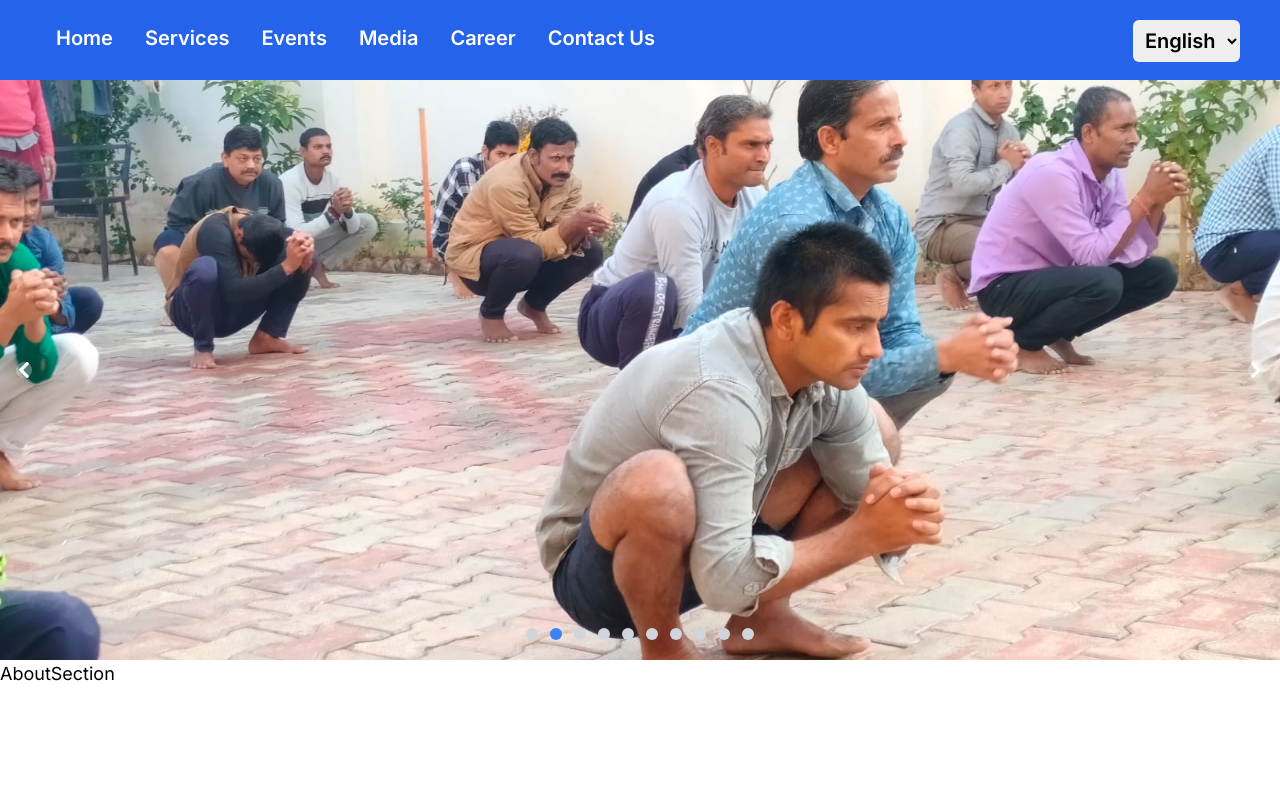
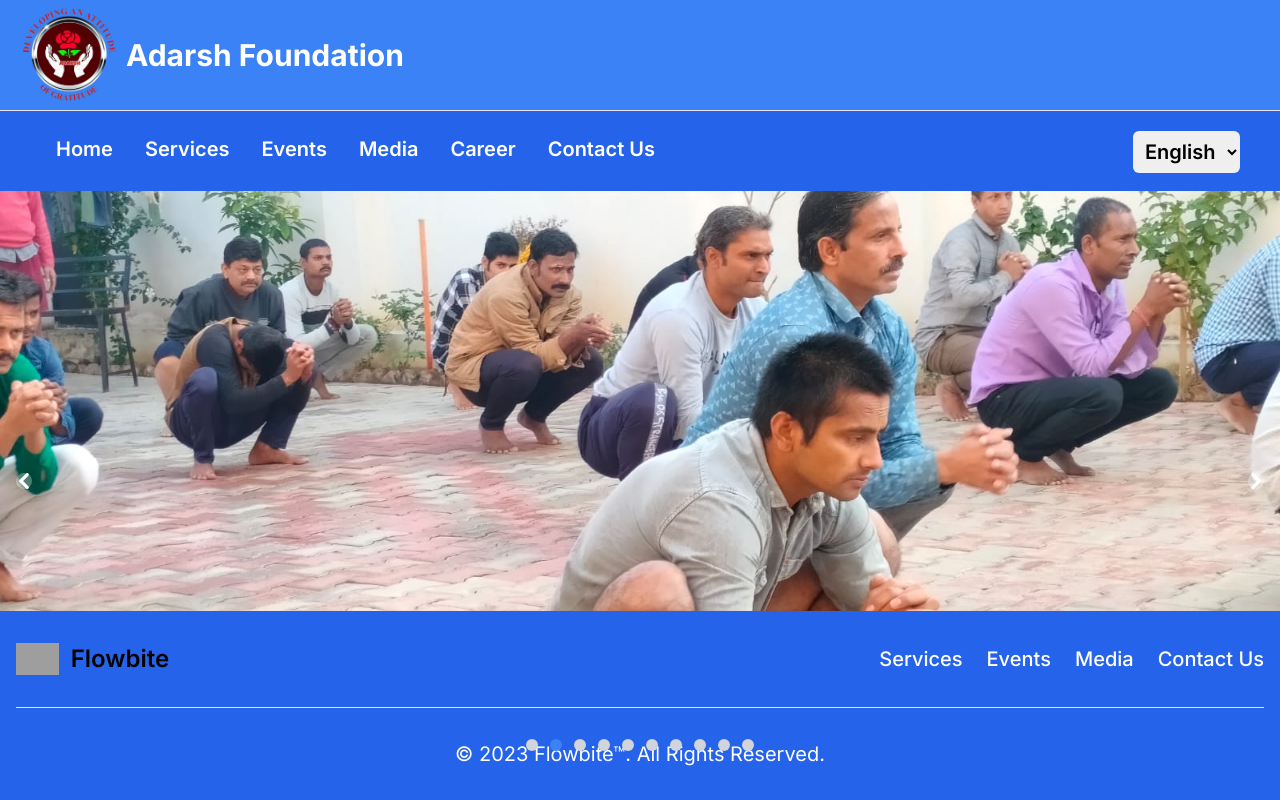
Before and after one commit to mishraanshuman786/ngo_website, a Next.js app: page / in a window 1280 px wide. Shown: the top 800 px of the page. Built offline with nearby package versions, Linux system fonts and the light colour scheme; grey boxes are pictures that could not be loaded.

Commit message:
initial commit

```diff
--- a/src/app/page.js
+++ b/src/app/page.js
@@ -6,11 +6,16 @@ import Slider from "@/components/Slider";
 export default function Home() {
   return (
     <main>
+      <div className="bg-blue-500 flex items-center">
+        <img src="/logo.png" alt="logo" className="w-[110px] h-[110px] ml-4" />
+        <h2 className="font-bold text-[30px] text-white">Adarsh Foundation</h2>
+      </div>
+      <hr/>
       <Navbar />
 
       <Slider/>
       <AboutSection />
-      <Footer />
+      <Footer  />
     </main>
   );
 }
--- a/src/components/AboutSection.jsx
+++ b/src/components/AboutSection.jsx
@@ -2,7 +2,7 @@ import React from 'react';
 
 function AboutSection() {
   return (
-    <div className="h-60">
+    <div className="h-40">
         <h2 className='text-lg'>AboutSection</h2>
     </div>
   )
--- a/src/components/Footer.jsx
+++ b/src/components/Footer.jsx
@@ -2,8 +2,7 @@ import React from 'react';
 
 function Footer() {
   return (
-    <div>
-<footer class="shadow bg-blue-600  w-full">
+<footer class="shadow bg-blue-600 fixed bottom-0  w-full">
     <div class="w-full max-w-screen-xl mx-auto p-4 md:py-8">
         <div class="sm:flex sm:items-center sm:justify-between">
             <a href="https://flowbite.com/" class="flex items-center mb-4 sm:mb-0 space-x-3 rtl:space-x-reverse">
@@ -12,16 +11,16 @@ function Footer() {
             </a>
             <ul class="flex flex-wrap items-center mb-6 xl:text-xl md:text-md sm:text-sm font-medium text-white sm:mb-0">
                 <li>
-                    <a href="#" class="hover:underline me-4 md:me-6">About</a>
+                    <a href="#" class="hover:underline me-4 md:me-6">Services</a>
                 </li>
                 <li>
-                    <a href="#" class="hover:underline me-4 md:me-6">Privacy Policy</a>
+                    <a href="#" class="hover:underline me-4 md:me-6">Events</a>
                 </li>
                 <li>
-                    <a href="#" class="hover:underline me-4 md:me-6">Licensing</a>
+                    <a href="#" class="hover:underline me-4 md:me-6">Media</a>
                 </li>
                 <li>
-                    <a href="#" class="hover:underline">Contact</a>
+                    <a href="#" class="hover:underline">Contact Us</a>
                 </li>
             </ul>
         </div>
@@ -29,9 +28,6 @@ function Footer() {
         <span class="block xl:text-xl md:text-md sm:text-sm text-white sm:text-center">© 2023 <a href="https://flowbite.com/" class="hover:underline">Flowbite™</a>. All Rights Reserved.</span>
     </div>
 </footer>
-
-
-    </div>
   )
 }
 
```
Also changed, not shown: public/logo.png (added).
